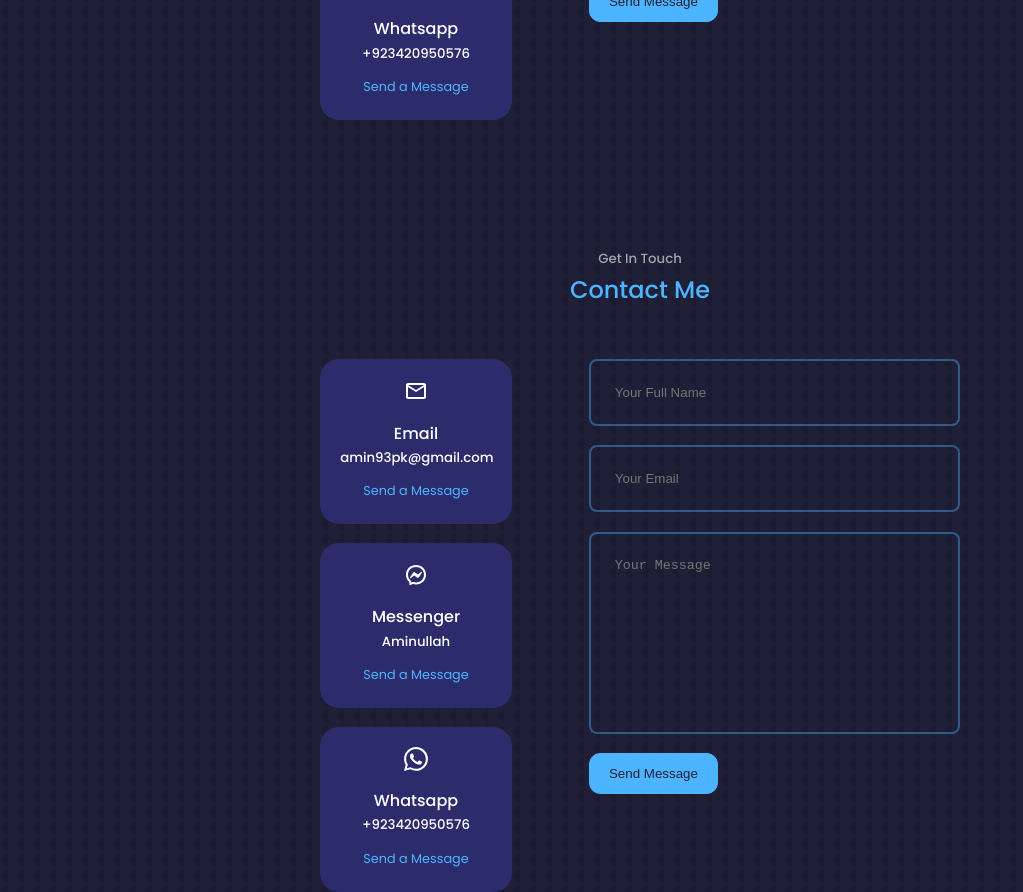
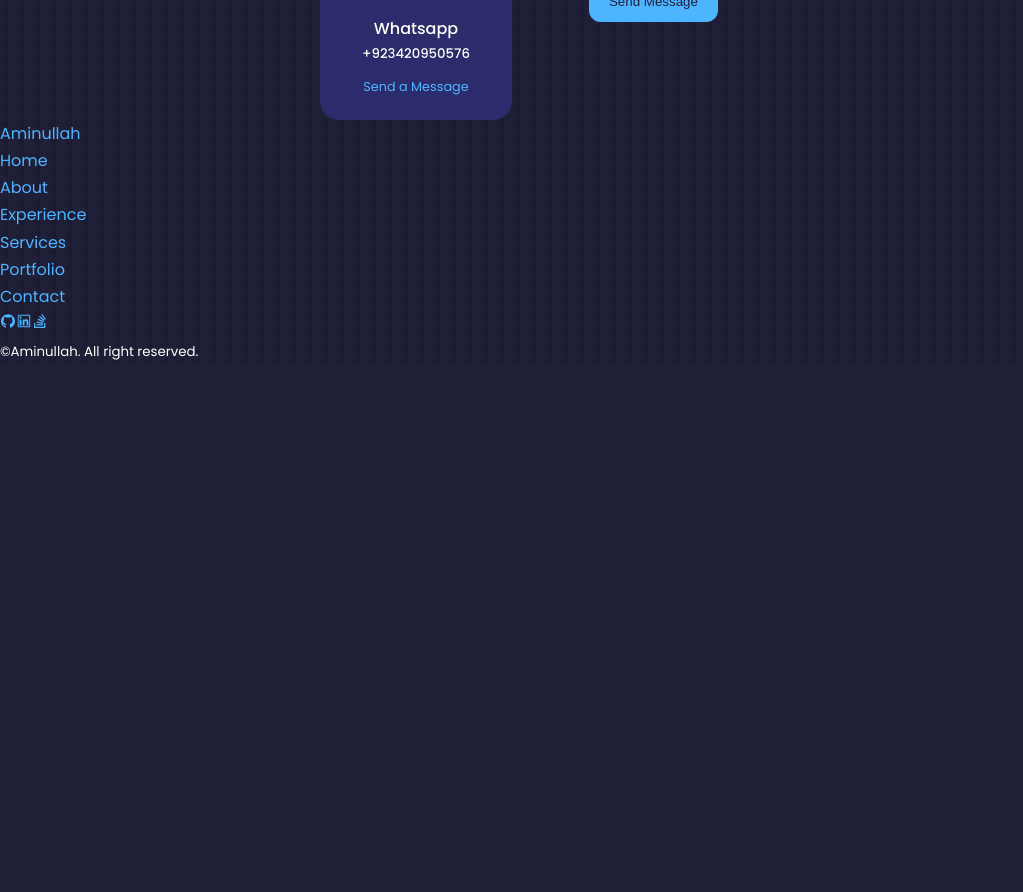
Before and after one commit to EngrAminullah/my-portfolio, a React (Create React App) app: page / in a window 1280 px wide. Shown: the part 4540-5432 px from the top of the page, without its empty margins (0-1023 px from the left). After the commit the page ends 4904 px from the top, so only its background shows below. Built offline with nearby package versions, Linux system fonts and the light colour scheme.

Commit message:
Footer JSX

```diff
--- a/src/App.jsx
+++ b/src/App.jsx
@@ -6,7 +6,8 @@ import Experience from "./components/experience/Experience";
 import Services from "./components/services/Services";
 import Portfolio from "./components/portfolio/Portfolio";
 import Contact from "./components/contact/Contact";
-import Footer from "./components/contact/Contact";
+import Footer from "./components/footer/Footer";
+
 
 const App = () => {
   return (
--- a/src/components/footer/Footer.jsx
+++ b/src/components/footer/Footer.jsx
@@ -1,8 +1,33 @@
 import React from "react";
+import {AiFillGithub} from 'react-icons/ai'
+import {AiOutlineLinkedin} from 'react-icons/ai'
+import {FaStackOverflow} from 'react-icons/fa'
 import "./footer.css";
 
 const Footer = () => {
-  return <div>Footer</div>;
+  return <footer>
+    <a href="#" className="footer__logo">Aminullah</a>
+
+    <ul className="permalinks">
+      <li><a href="#">Home</a></li>
+      <li><a href="#about">About</a></li>
+      <li><a href="#experience">Experience</a></li>
+      <li><a href="#services">Services</a></li>
+      <li><a href="#portfolio">Portfolio</a></li>
+      <li><a href="#contact">Contact</a></li>
+
+    </ul>
+
+    <div className="footer__socials">
+      <a href="https://github.com/EngrAminullah"><AiFillGithub /></a>
+      <a href="https://www.linkedin.com/in/amin-ullah-38b9b2158/"><AiOutlineLinkedin/></a>
+      <a href="https://stackoverflow.com/users/19782229/engr-aminullah"><FaStackOverflow/></a>
+    </div>
+
+    <div className="footer__copyright">
+      <small>&copy;Aminullah. All right reserved.</small>
+    </div>
+  </footer>;
 };
 
 export default Footer;
```
